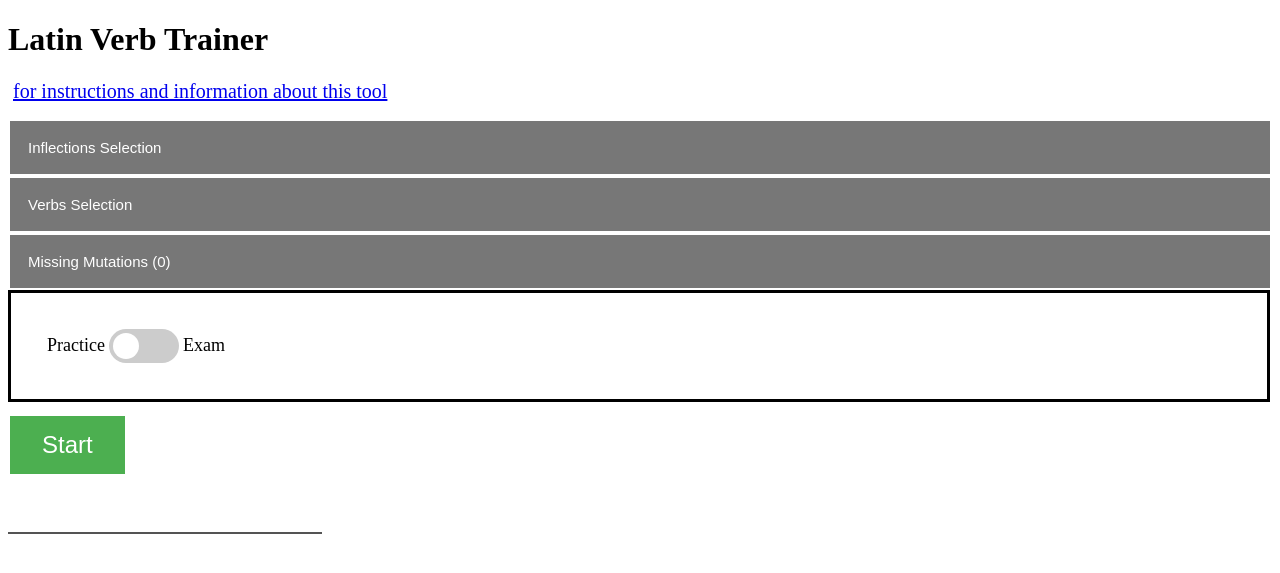
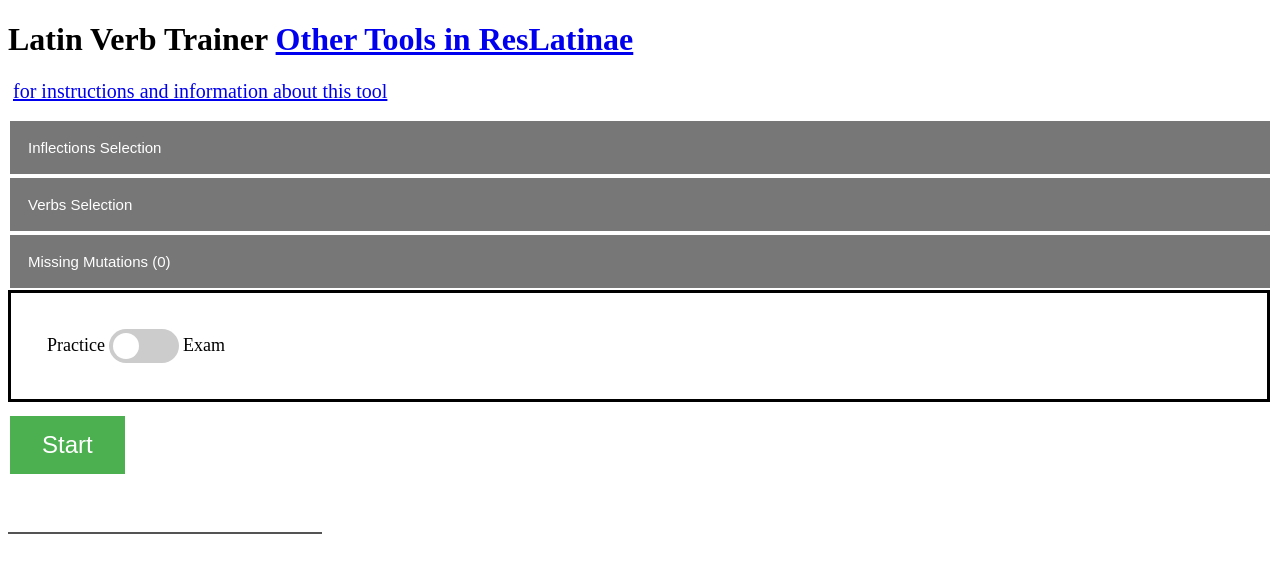
Before and after one commit to danelh/verbs, a Jekyll site: the page index.html, which Jekyll copies as it is, in a window 1280 px wide. Shown: the top 573 px of the page. Built offline with Jekyll 4.4.1, drawn with Linux system fonts in a browser that asks for light colours.

Commit message:
Update index.html

```diff
--- a/index.html
+++ b/index.html
@@ -310,7 +310,7 @@ input[type=number]{
 
 <body>
 
-  <h1> Latin Verb Trainer </h1>
+  <h1> Latin Verb Trainer <a href="https://danelh.github.io/" target="_blank\"> Other Tools in ResLatinae </a> </h1>
 
   <a id="info_link" href="https://danelh.github.io/verbs/info.html" target="_blank\"> for instructions and information about this tool </a>
   <p></p>
```
